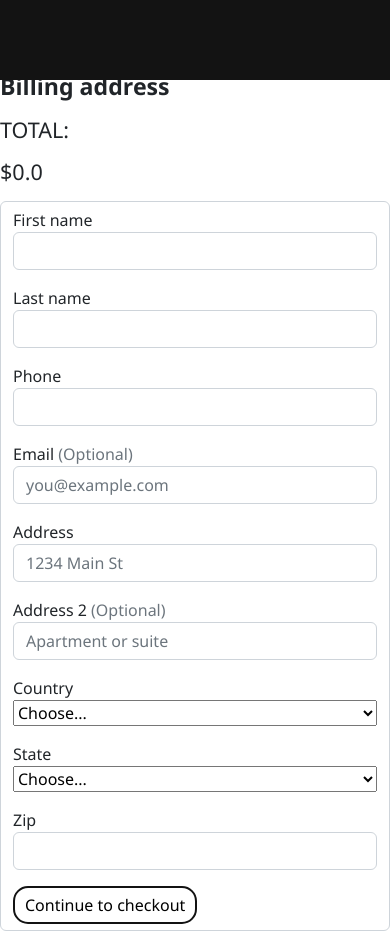
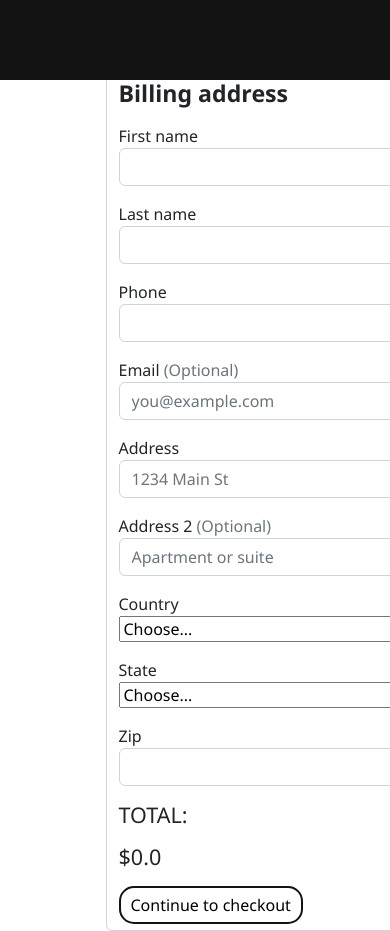
Before and after one commit to ShivaSharanNavada/react-assignment, a React (Create React App) app: page /checkout in a window 390 px wide. Shown: the top 931 px of the page. Built offline with nearby package versions, Linux system fonts and the light colour scheme.

Commit message:
css commit2

```diff
--- a/src/pages/checkout/checkcss.css
+++ b/src/pages/checkout/checkcss.css
@@ -1,16 +1,11 @@
-/* html {
-    font-size: 14px;
-  }
-  @media (min-width: 768px) {
-    html {
-      font-size: 16px;
+.checkform{
+    justify-content: center;
+}
+
+
+@media screen and (max-width: 775px) {
+    .checkform{
+        width: 775px;
+        height: auto;
     }
   }
-  .container {
-    max-width: 960px;
-  }
-  .border-top { border-top: 1px solid #e5e5e5; }
-  .border-bottom { border-bottom: 1px solid #e5e5e5; }
-  .box-shadow { box-shadow: 0 .25rem .75rem rgba(0, 0, 0, .05); }
-
- */
--- a/src/pages/checkout/checkout.jsx
+++ b/src/pages/checkout/checkout.jsx
@@ -1,4 +1,4 @@
-import React ,{ useContext } from "react";
+import React, { useContext } from "react";
 import "./checkcss.css";
 import "bootstrap/dist/css/bootstrap.min.css";
 import { useNavigate } from "react-router-dom";
@@ -17,14 +17,16 @@ export const Checkout = () => {
   };
 
   return (
+    <div className="checkform">
       <div className="vh-100 d-flex justify-content-center align-items-center">
         <div class="col-md-8 order-md-1">
-      <h3 class="col-md-6 mb-3"><b>Billing address</b></h3>
+          <form class="form-control" onSubmit={check}>
             <div class="row">
-          <h4 class="col-md-6 mb-3">TOTAL:</h4>
-          <h4 class="col-md-6 mb-3">${totalAmount}.0</h4>
+              <h3 class="col-md-6 mb-3">
+                <b>Billing address</b>
+              </h3>
             </div>
-        <form class="form-control" onSubmit={check}>
+
             <div class="row">
               <div class="col-md-6 mb-3">
                 <label for="firstName">First name</label>
@@ -95,7 +97,11 @@ export const Checkout = () => {
             <div class="row">
               <div class="col-md-5 mb-3">
                 <label for="country">Country</label>
-              <select class="custom-select d-block w-100" id="country" required>
+                <select
+                  class="custom-select d-block w-100"
+                  id="country"
+                  required
+                >
                   <option value="">Choose...</option>
                   <option>India</option>
                 </select>
@@ -119,11 +125,16 @@ export const Checkout = () => {
                 />
               </div>
             </div>
+            <div class="row">
+              <h4 class="col-md-6 mb-3">TOTAL:</h4>
+              <h4 class="col-md-6 mb-3">${totalAmount}.0</h4>
+            </div>
             <button class="Btn" type="submit">
               Continue to checkout
             </button>
           </form>
         </div>
       </div>
+    </div>
   );
 };
--- a/src/pages/shop/shop.css
+++ b/src/pages/shop/shop.css
@@ -59,6 +59,7 @@
     place-items: center;
     height: auto;
   }
+
 }
 
 @media screen and (max-width: 1000px) {
```
Lines whose indentation alone changed are shown as unchanged.
